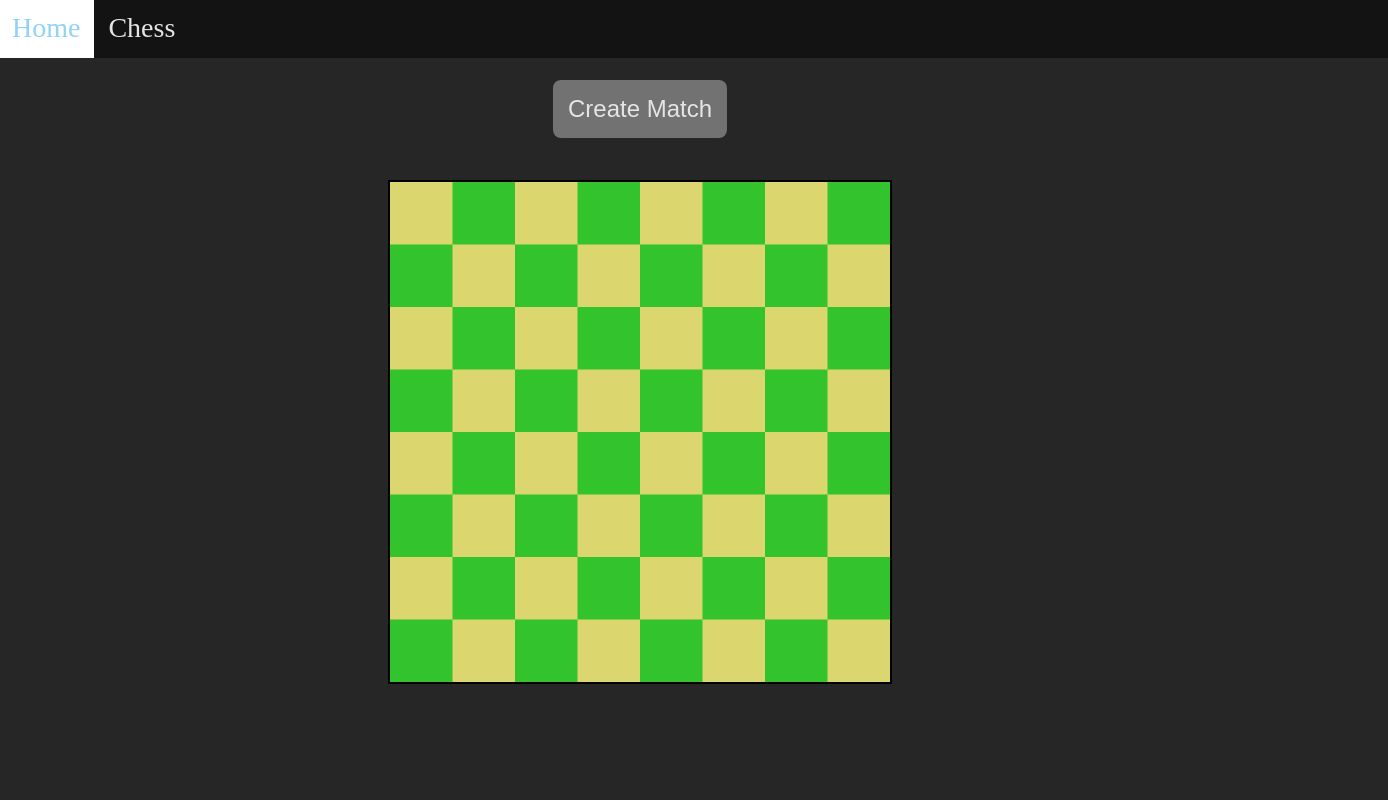
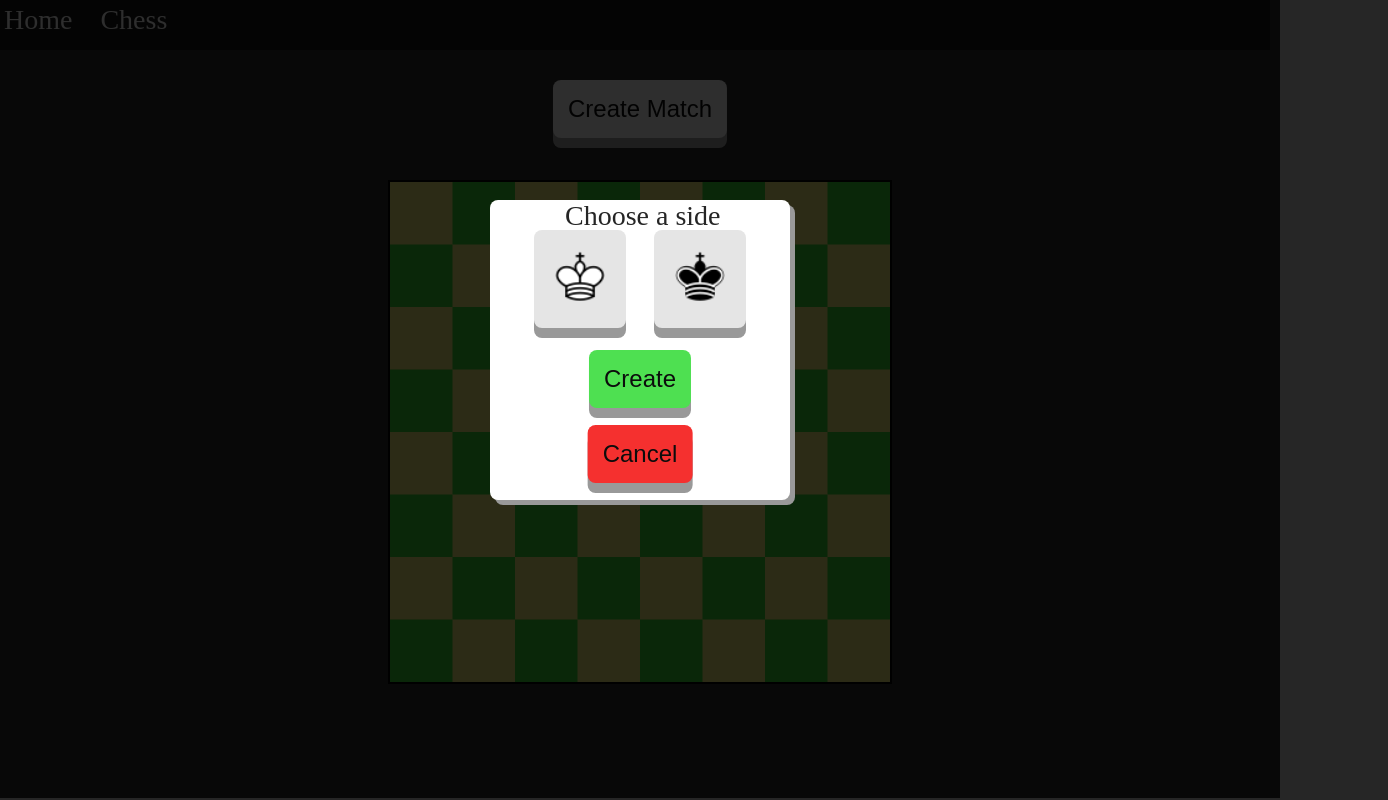
Before and after one commit to venglee/Project-Website, a website: page chess.html in a window 1280 px wide. Both pictures are taken after a click on the button "Create Match". Shown: the whole page, 1388 px wide, since content can reach past the window. Drawn offline with Linux system fonts and the light colour scheme.

Commit message:
added create match prompt ui

```diff
--- a/chess.html
+++ b/chess.html
@@ -5,6 +5,7 @@
         <meta name="viewport" content="width=device-width, initial-scale=1">
         <title>Venglee's Website</title>
         <link rel="stylesheet" type="text/css" href="style.css">
+        <script src="chess_buttons.js" defer></script>
         <script src="chess_graphics.js" defer></script>
     </head>
     <body>
@@ -12,7 +13,19 @@
             <a href="/">Home</a>
             <a href="chess">Chess</a>
         </div>
-        <button type="button">Create Match</button>
+        <button type="button" onclick="createMatch()">Create Match</button>
         <canvas id="Canvas" width="500px" height="500px" style="border:2px solid#000000;"></canvas>
+        <div id="background" blur-background hidden></div>
+        <div id="prompt" prompt-box hidden>
+            <h>Choose a side</h>
+            <button white-side id="white" onclick="side('white','black')">
+                <img src="images/pieces/white_king.png" width="62px" height="62px">
+            </button>
+            <button black-side id="black" onclick="side('black','white')">
+                <img src="images/pieces/black_king.png" width="62px" height="62px">
+            </button>
+            <button create-match>Create</button>
+            <button cancel-match onclick="cancelMatch()">Cancel</button>
+        </div>
     </body>
 </html>
--- /dev/null
+++ b/chess_buttons.js
@@ -0,0 +1,19 @@
+function createMatch() {
+    document.getElementById("background").removeAttribute("hidden");
+    document.getElementById("prompt").removeAttribute("hidden");
+}
+function cancelMatch() {
+    document.getElementById("background").setAttribute("hidden", true);
+    document.getElementById("prompt").setAttribute("hidden", true);
+}
+
+function side(color1, color2) {
+    var val = document.getElementById(color1).getAttribute("selected-side")
+    if (!val)
+        document.getElementById(color1).setAttribute("selected-side", true);
+    else
+        document.getElementById(color1).removeAttribute("selected-side");
+
+    if (document.getElementById(color2).getAttribute("selected-side"))
+        document.getElementById(color2).removeAttribute("selected-side");
+}
--- a/style.css
+++ b/style.css
@@ -2,6 +2,8 @@ body {
     background-color: #262626;
     color: #dedede;
     font-size: 28px;
+    margin: 0px;
+    padding: 0px;
 }
 
 .topnav {
@@ -10,7 +12,7 @@ body {
     position: relative;
     top: -10px;
     left: -10px;
-    width: 110%;
+    width: 100%;
 }
 
 .topnav a {
@@ -28,10 +30,10 @@ body {
 }
 
 button {
-    background-color: #727272;
+    background-color: #e5e5e5;
     border-radius: 8px;
     border: none;
-    color: #e5e5e5;
+    color: #0c0c0c;
     padding: 15px;
     text-align: center;
     text-decoration: none;
@@ -41,6 +43,8 @@ button {
     left: 50%;
     -ms-transform: translateX(-50%);
     transform: translateX(-50%);
+    cursor: pointer;
+    box-shadow: 0 10px #999;
 }
 
 canvas {
@@ -50,3 +54,72 @@ canvas {
     -ms-transform: translateX(-50%);
     transform: translateX(-50%);
 }
+
+[blur-background] {
+    background-color: #000000;
+    opacity: 0.8;
+    min-width: 100vw;
+    min-height: 101vh;
+    position: absolute;
+    top: -10px;
+}
+
+[prompt-box] {
+    background-color: #ffffff;
+    border-radius: 8px;
+    width: 300px;
+    height: 300px;
+    position: absolute;
+    top: 200px;
+    left: 50%;
+    -ms-transform: translateX(-50%);
+    transform: translateX(-50%);
+    box-shadow: 5px 5px #999;
+}
+
+[white-side] {
+    top: 10%;
+    left: 30%;
+}
+
+[black-side] {
+    top: 10%;
+    left: 70%
+}
+
+h {
+    width: 400px;
+    color: #252525;
+    position: relative;
+    left: 25%;
+}
+
+[create-match] {
+    background-color: #4ee051;
+    top: 50%;
+}
+
+[cancel-match] {
+    background-color: #f5302f;
+    top: 75%;
+}
+
+button:active {
+    background-color: #cccccc;
+    box-shadow: 0 5px #666;
+    transform: translate(-50%, 5px);
+}
+
+[selected-side] {
+    background-color: #cccccc;
+    box-shadow: 0 5px #666;
+    transform: translate(-50%, 5px);
+}
+
+[create-match]:active {
+    background-color: #3ec03c;
+}
+
+[cancel-match]:active {
+    background-color: #b31616;
+}
```
Also changed, not shown: images/pieces/black_bishop.png (added), images/pieces/black_king.png (added), images/pieces/black_knight.png (added), images/pieces/black_pawn.png (added), images/pieces/black_queen.png (added), images/pieces/black_rook.png (added), images/pieces/white_bishop.png (added), images/pieces/white_king.png (added), images/pieces/white_knight.png (added), images/pieces/white_pawn.png (added), images/pieces/white_queen.png (added), images/pieces/white_rook.png (added).
